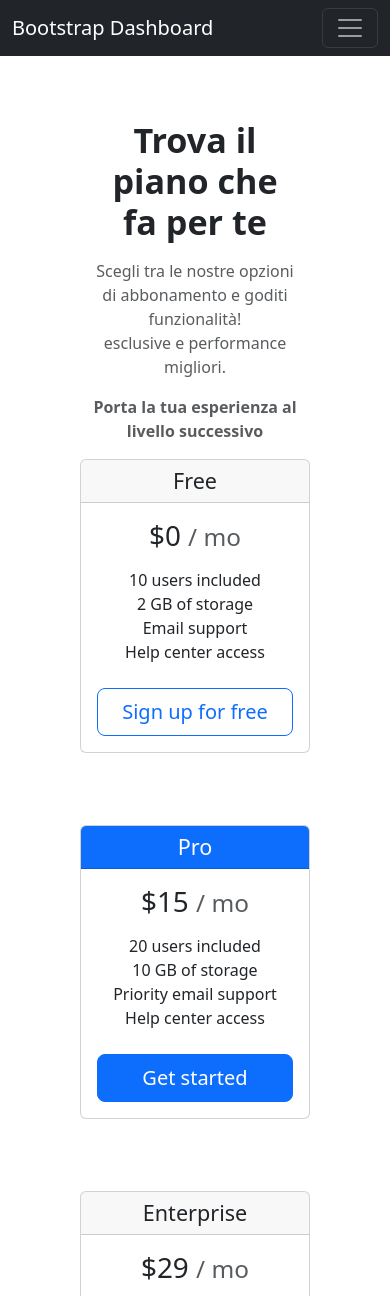
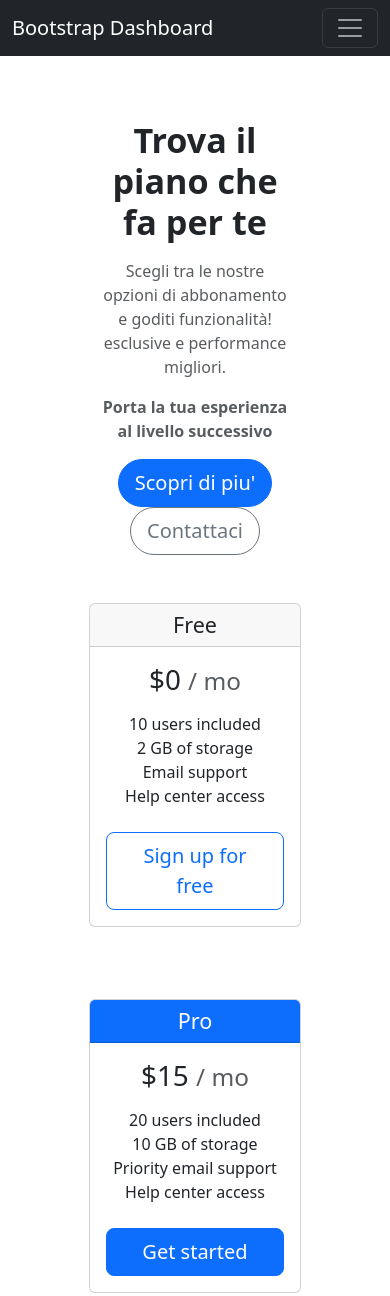
Before and after one commit to AntonioFilippa/html-css-boostrap-dashboard, a plain HTML site: page sponsorizzazione.html in a window 390 px wide. Shown: the top 1296 px of the page. Drawn offline with nearby package versions, Linux system fonts and the light colour scheme.

Commit message:
[RESPONSIVE-SPONSOR-DONE]

```diff
--- a/sponsorizzazione.html
+++ b/sponsorizzazione.html
@@ -67,8 +67,8 @@
 </div>
 
     <div class="container-fluid p-0 vh-100">
-        <div class="row h-100">
-            <div class="col-3 d-none d-md-flex">
+        <div class="row h-100 m-0">
+            <div class="col-3 d-none d-md-flex p-0">
                 <div class="flex-column flex-shrink-0 p-3 text-white bg-dark h-100" style="width: 100%;">
                         <a href="/" class="d-flex align-items-center mb-3 mb-md-0 me-md-auto text-white text-decoration-none">
                           <svg class="bi me-2" width="1" height="32"><use xlink:href="#bootstrap"></use></svg>
@@ -154,11 +154,14 @@
                            <p class="text-muted mt-3">Scegli tra le nostre opzioni di abbonamento e goditi funzionalità!<br>
                         esclusive e performance migliori.</p>
                         <p class="fw-bold text-muted">Porta la tua esperienza al livello successivo</p>
+                        <button type="button" class="btn btn-primary btn-lg rounded-pill ">Scopri di piu'</button>
+
+                        <button type="button" class="btn btn-outline-secondary btn-lg rounded-pill">Contattaci</button>
 
 
 
 
-                           <div class="row card-deck mb-3 text-center d-lg-flex gap-5 justify-content-center">
+                           <div class="row card-deck mb-3 text-center d-lg-flex gap-5 justify-content-center mt-5">
 
                                <div class="col-lg-3 card mb-4 box-shadow p-0">
 
```
